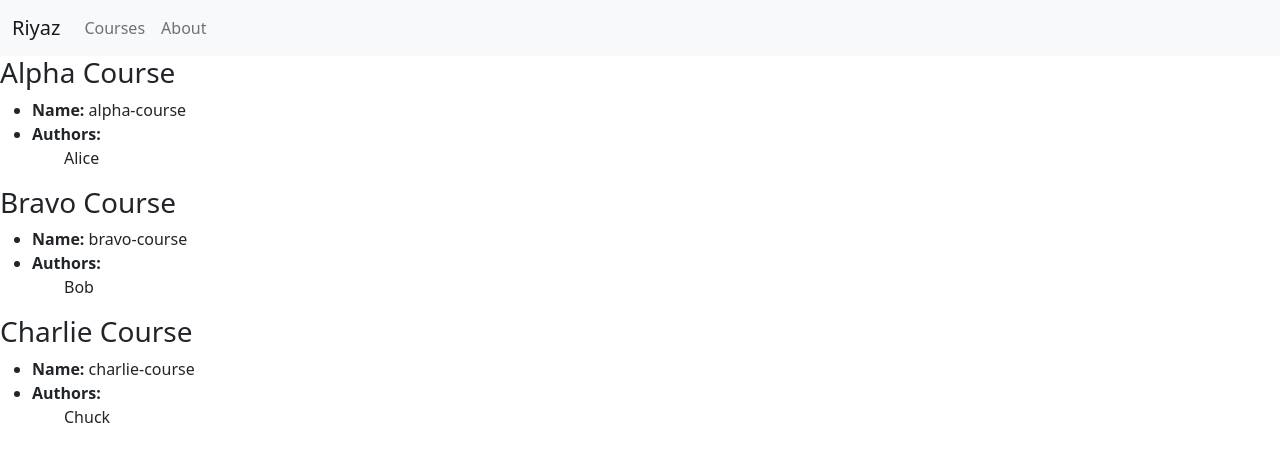
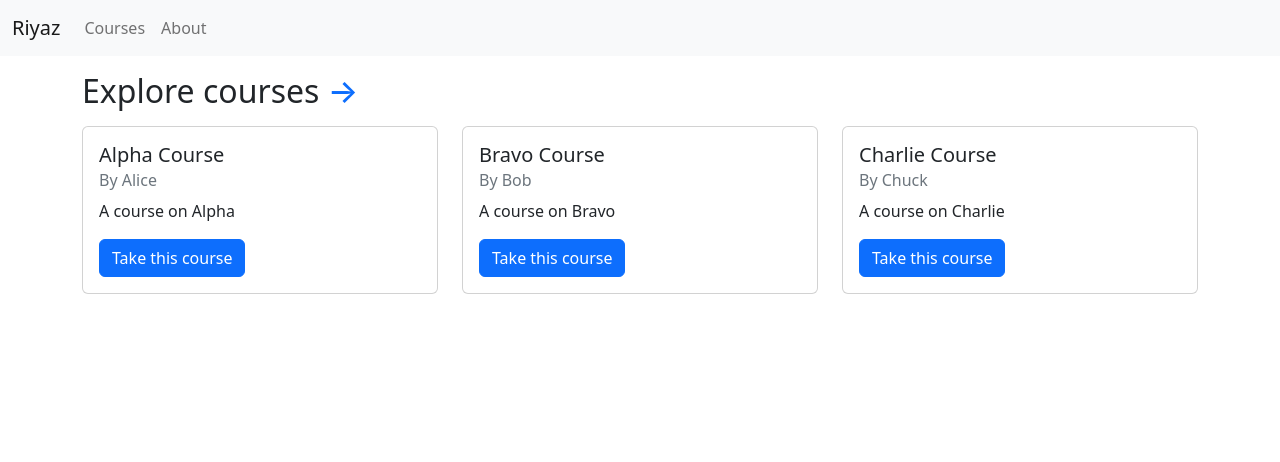
Before and after one commit to pipalacademy/riyaz, a Flask app: page / in a window 1280 px wide. Shown: the top 462 px of the page. Run offline with Flask 2, Linux system fonts and the light colour scheme.

Commit message:
issue #2: Add home page with featured courses

```diff
--- a/riyaz/app.py
+++ b/riyaz/app.py
@@ -11,6 +11,7 @@ def index():
             "id": "a1afe86d-8a99-489e-b3f8-7d2be764a857",
             "name": "alpha-course",
             "title": "Alpha Course",
+            "short_description": "A course on Alpha",
             "authors": [
                 {
                     "id": "ab8bcec7-b384-46b6-b496-0d6df4615a3e",
@@ -22,6 +23,7 @@ def index():
             "id": "d7965fec-a530-4cb3-b739-3ce074145bce",
             "name": "bravo-course",
             "title": "Bravo Course",
+            "short_description": "A course on Bravo",
             "authors": [
                 {
                     "id": "b576389e-74d7-46fe-8019-e0262a1ea35c",
@@ -33,6 +35,7 @@ def index():
             "id": "e86948f5-5593-430b-966d-3cf611870db4",
             "name": "charlie-course",
             "title": "Charlie Course",
+            "short_description": "A course on Charlie",
             "authors": [
                 {
                     "id": "84517dac-33af-4cb7-8dff-7acc1fadb360",
--- a/riyaz/templates/index.html
+++ b/riyaz/templates/index.html
@@ -1,19 +1,31 @@
 {% extends "base.html" %}
+
+{% macro Course(course) %}
+<div class="card mb-3">
+    <div class="card-body">
+        <h5 class="card-title">{{ course.title }}</h5>
+        <h6 class="card-subtitle mb-2 text-muted">By {{ course.authors|map(attribute='name')|join(',') }}</h6>
+        <p>{{ course.short_description }}</p>
+        <a href="#" class="btn btn-primary">Take this course</a>
+    </div>
+</div>
+{% endmacro %}
 
 {% block content %}
 
-{% for course in courses %}
-<h3>{{ course.title }}</h3>
-<ul>
-    <li><strong>Name: </strong>{{ course.name }}</li>
-    <li><strong>Authors: </strong>
-        <ul>
-            {% for author in course.authors %}
-            {{ author.name }}
+<div class="container">
+
+    <div id="explore-courses">
+        <h2 class="my-3">Explore courses <a class="text-decoration-none link-primary" href="#">&#x2192;</a></h2>
+        <div class="row row-cols-1 row-cols-md-2 row-cols-lg-3">
+            {% for course in courses %}
+            <div class="col">
+                {{ Course(course) }}
+            </div>
             {% endfor %}
-        </ul>
-    </li>
-</ul>
-{% endfor %}
+        </div>
+    </div>
+
+</div>
 
 {% endblock %}
```
